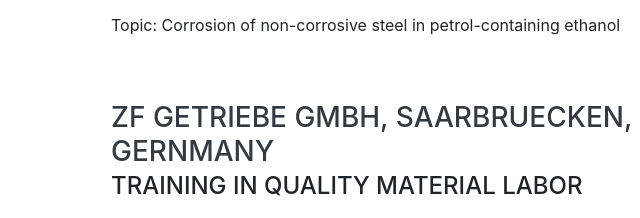
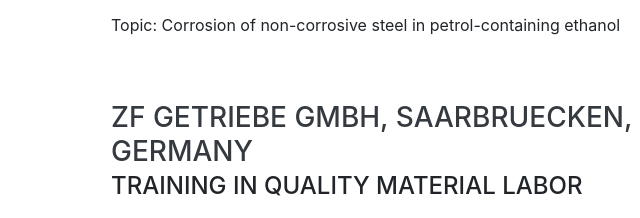
Before and after one commit to sivancheva/sivancheva.github.io, a website with bundled scripts: page index.html in a window 1280 px wide. Shown: the part 3130-3348 px from the top of the page, 209-849 px from the left. Built offline with nearby package versions, Linux system fonts and the light colour scheme; a web font is replaced by a local one.

Commit message:
CV update

```diff
--- a/index.html
+++ b/index.html
@@ -229,7 +229,7 @@
             </div>
             <div class="resume-item d-flex flex-column flex-md-row justify-content-between mb-5">
                 <div class="resume-content">
-                    <h3 class="mb-0">ZF Getriebe GmbH, Saarbruecken, Gernmany</h3>
+                    <h3 class="mb-0">ZF Getriebe GmbH, Saarbruecken, Germany</h3>
                     <div class="subheading mb-3">Training in Quality Material Labor</div>
                     <!--<p>Topic: Corrosion of non-corrosive steel in petrol-containing ethanol </p>-->
 
```
